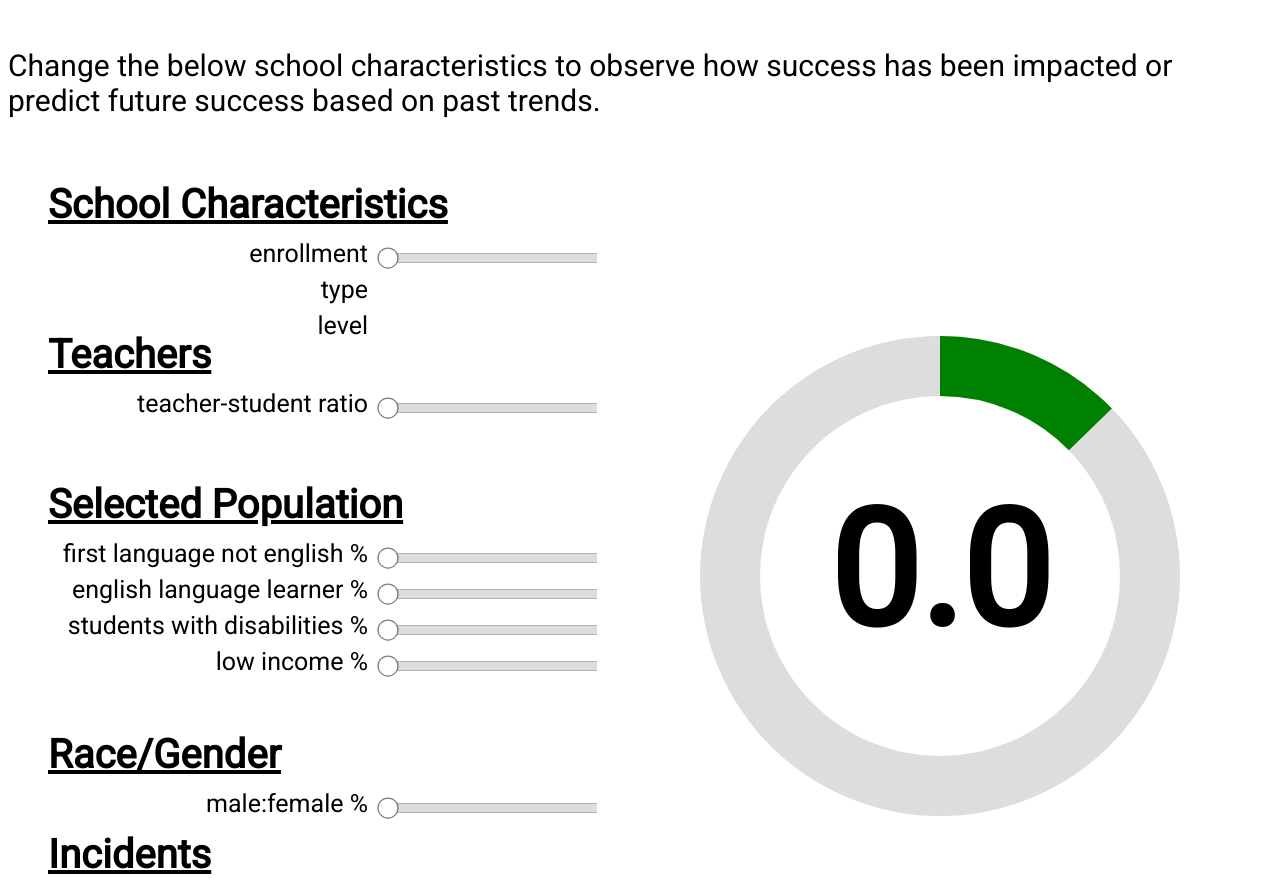
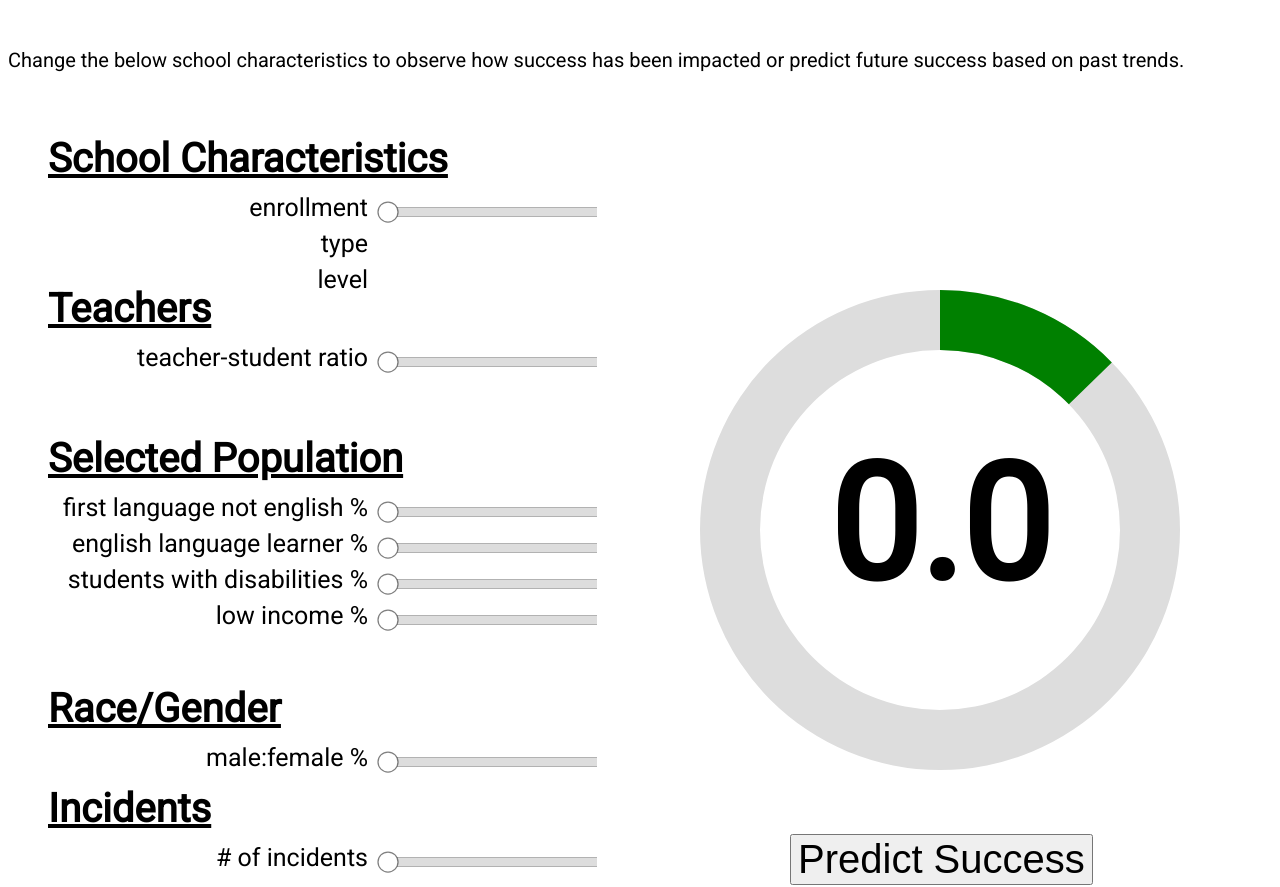
Before and after one commit to efriesne/schoolds_webapp, a website: page views/page2.html in a window 1280 px wide. Shown: the part 113-1000 px from the top of the page. Drawn offline with nearby package versions, Linux system fonts and the light colour scheme.

Commit message:
restyled page2 to fit on viewport

```diff
--- a/public/ml/feature.csv
+++ b/public/ml/feature.csv
@@ -1 +1 @@
-10405,2002,4.302,,4.302,10405,2002,342.0,10405,2002,3.0,69.0,1.0,65.0,1.0,73.0,33.0,84.0,,,,,,,,,,,,,7.0,10405,2002,1.7,0.0,1.4,94.9,0.0,57.0,53.6,,,,,,,,,,67.0,45.2,,,10405,2002,Frolio Middle School,0,Middle,Abington,42.120013,-70.946689,10405,2002,10000
+10405,2002,4.302,,4.302,10405,2002,0.0,10405,2002,3.0,0.0,1.0,0.0,1.0,0.0,33.0,0.0,,,,,,,,,,,,,0.0,10405,2002,1.7,0.0,1.4,94.9,0.0,0.0,53.6,,,,,,,,,,0.0,45.2,,,10405,2002,Frolio Middle School,0,Middle,Abington,42.120013,-70.946689,10405,2002,10000
--- a/public/style/page2.css
+++ b/public/style/page2.css
@@ -12,7 +12,7 @@ body {
 }
 
 #page-descrip {
-  font-size: 30px;
+  font-size: 20px;
   font-family: 'Roboto';
   margin-top: 50px;
 }
@@ -33,7 +33,7 @@ body {
   float: left;
   margin-left: 20px;
   width: 45%;
-  height: 100%;
+  height: 800px;
 }
 
 .sliders-svg {
@@ -44,7 +44,7 @@ body {
 
 .success-svg {
   width: 600px;
-  height: 100%;
+  height: 700px;
 }
 
 .success-vis {
@@ -112,6 +112,6 @@ text, font{
 }
 
 .predict-button {
-  margin-left: 90px;
+  margin-left: 150px;
   font-size: 40px;
 }
```
Also changed, not shown: views/index.html (+1 -1 lines).
